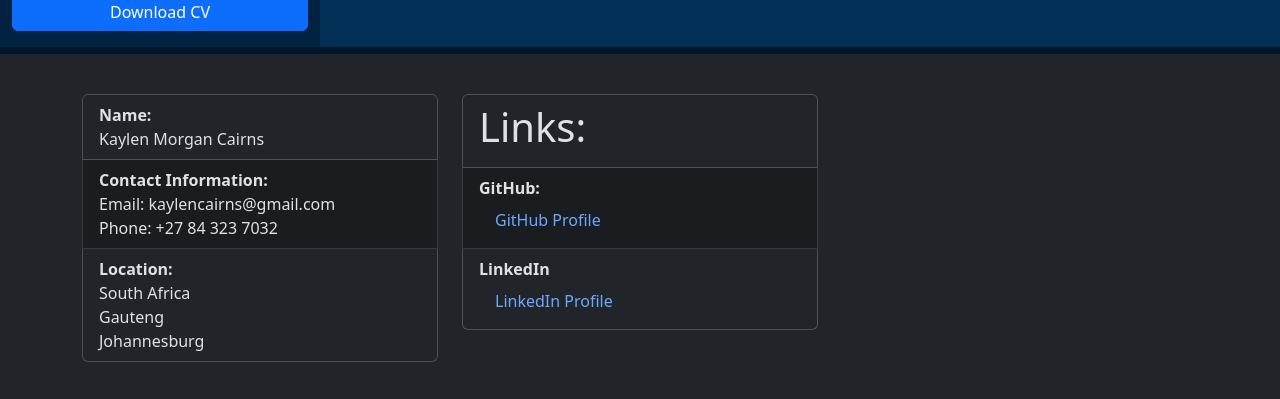
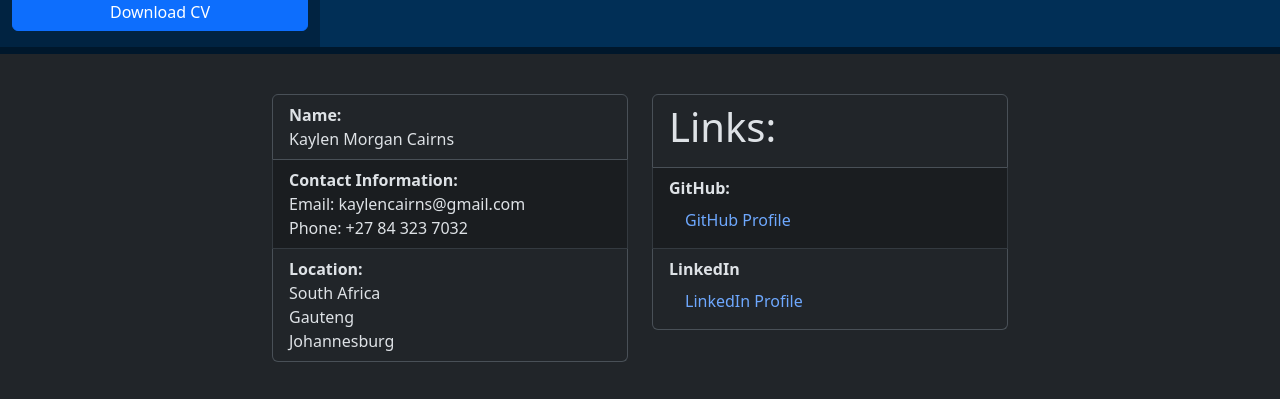
Before and after one commit to madKMC/CV, a React (Create React App) app: page / in a window 1280 px wide. Shown: the part 398-797 px from the top of the page. Built offline with nearby package versions, Linux system fonts and the light colour scheme.

Commit message:
Adjusted footer to look better when just two columns.

```diff
--- a/src/components/Footer.js
+++ b/src/components/Footer.js
@@ -9,7 +9,7 @@ const Footer = () => {
 	return (
 		<footer className='bg-dark text-white mt-auto py-3'>
 			<Container>
-				<Row>
+				<Row className='justify-content-center'>
 					<Col xs={12} md={4} className='text-white'>
 						<br />
 						<ContactInfoList />
@@ -28,4 +28,4 @@ const Footer = () => {
 
 export default Footer;
 
-//Creates a footer for the website that contains three columns.
+//Creates a footer for the website that contains two columns.
```
